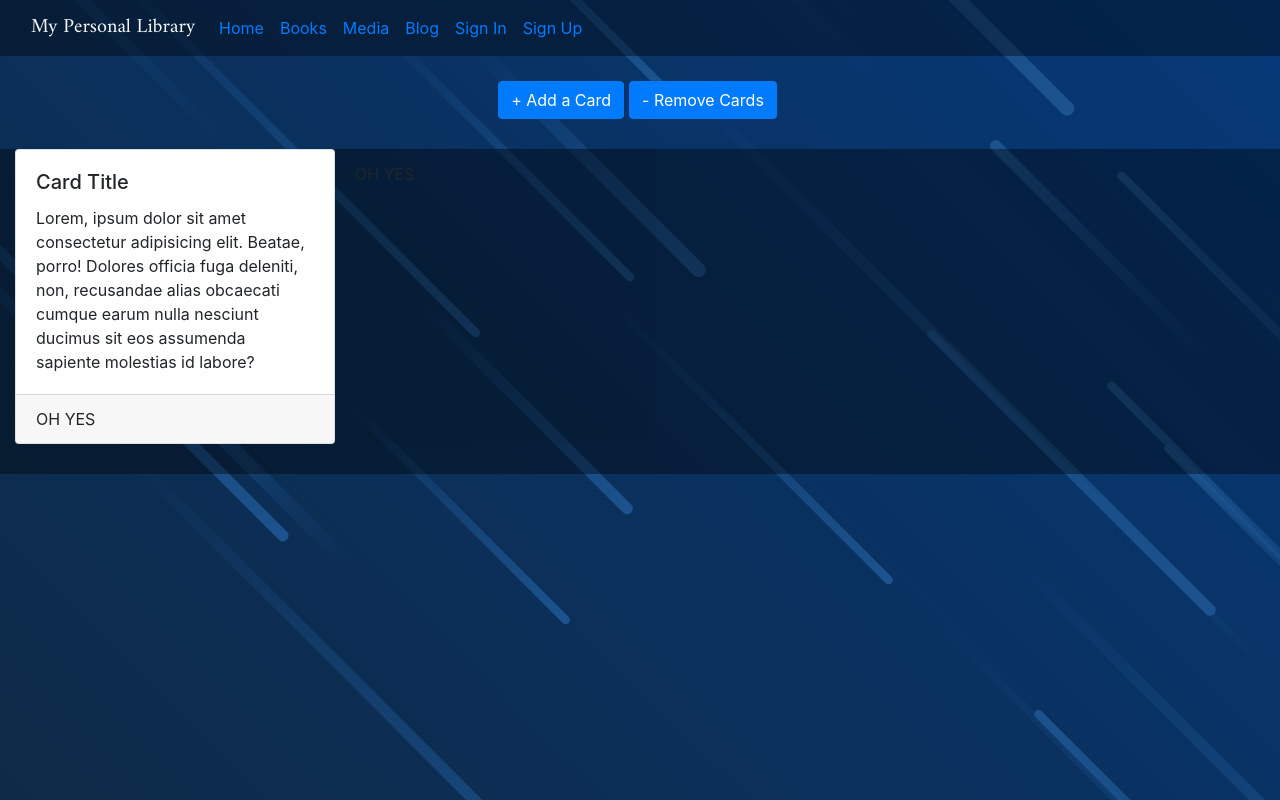
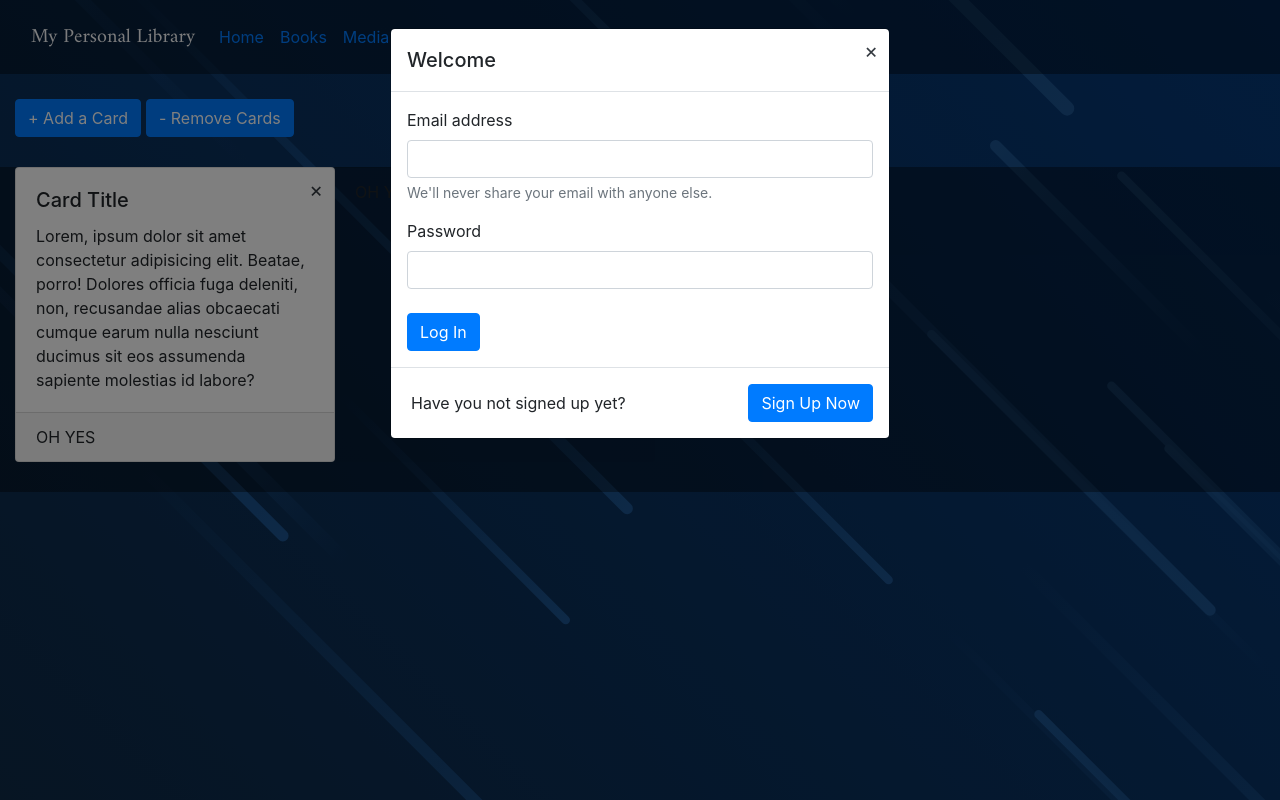
Before and after one commit to dukekim47/Personal-Library, a website: page index.html in a window 1280 px wide. Both pictures are taken after a click on the link "Sign In". Drawn offline with nearby package versions, Linux system fonts and the light colour scheme.

Commit message:
Modal Added
Bootstrap used to create modal for sign in

```diff
--- a/index.html
+++ b/index.html
@@ -11,7 +11,7 @@
 <body>
     <div class="container-fluid top-section">
         <nav class="navbar navbar-expand-lg header-nav">
-            <a class="navbar-brand text-light brand-name" href="#">My Personal Library</a>
+            <h1 class="navbar-brand text-light brand-name">My Personal Library</h1>
             <button class="navbar-toggler" type="button" data-toggle="collapse" data-target="#navbarNav" aria-controls="navbarNav" aria-expanded="false" aria-label="Toggle navigation">
               <span>dfasf</span>
             </button>
@@ -30,17 +30,14 @@
                     <a class="nav-link" href="#">Blog</a>
                   </li>
                   <li class="nav-item">
-                    <a class="nav-link" href="#">Sign In</a>
-                  </li>
-                  <li class="nav-item">
-                    <a class="nav-link" href="#">Sign Up</a>
+                    <a class="nav-link" href="#" data-toggle="modal" data-target="#signIn">Sign In</a>
                   </li>
               </ul>
             </div>
           </nav>
     </div>
-    <aside>
-        <ul class="nav control-bar">
+    <aside class="container-fluid">
+        <ul class="nav control-bar justify-content-start">
             <li class="nav-item">
                 <button type="button" class="btn btn-primary" id="addCard" >+ Add a Card</button>
             </li>
@@ -54,6 +51,9 @@
             <div class="card">
                 <div class="card-body">
                     <h5 class="card-title">Card Title</h5>
+                    <button type="button" class="close-btn">
+                        <span class="text-dark close-x">&times;</span>
+                    </button>
                     <p class="card-text">Lorem, ipsum dolor sit amet consectetur adipisicing elit. Beatae, porro! Dolores officia fuga deleniti, non, recusandae alias obcaecati cumque earum nulla nesciunt ducimus sit eos assumenda sapiente molestias id labore?</p>
                 </div>
                 <div class="card-footer">OH YES</div>
@@ -64,6 +64,37 @@
         </div>
     </main>
 
+    <div class="modal fade" id="signIn" tabindex="-1">
+        <div class="modal-dialog">
+          <div class="modal-content">
+            <div class="modal-header">
+              <h5 class="modal-title" id="modalTitle">Welcome</h5>
+              <button type="button" data-dismiss="modal" class="close-btn">
+                <span class="text-dark close-x">&times;</span>
+            </button>
+            </div>
+            <div class="modal-body">
+                <form>
+                    <div class="form-group">
+                      <label for="email-input">Email address</label>
+                      <input type="email" class="form-control" id="email-input">
+                      <small id="emailHelp" class="form-text text-muted">We'll never share your email with anyone else.</small>
+                    </div>
+                    <div class="form-group">
+                      <label for="password-input">Password</label>
+                      <input type="password" class="form-control" id="password-input">
+                    </div>
+                    <button type="submit" class="btn btn-primary mt-2" id="log-in-user">Log In</button>
+                  </form>
+            </div>
+            <div class="modal-footer">
+                <p class="sign-up-text">Have you not signed up yet?</p>
+              <button type="button" class="btn btn-primary" id= "sign-up">Sign Up Now</button>
+            </div>
+          </div>
+        </div>
+    </div>
+
 
 
     <script src="https://code.jquery.com/jquery-3.5.1.slim.min.js" integrity="sha384-DfXdz2htPH0lsSSs5nCTpuj/zy4C+OGpamoFVy38MVBnE+IbbVYUew+OrCXaRkfj" crossorigin="anonymous"></script>
--- a/sass/main.scss
+++ b/sass/main.scss
@@ -17,6 +17,8 @@ body {
 
 .brand-name {
     font-family: $amiri;
+    margin-top: 10px;
+    cursor: default;
 }
 .nav-menu{
     .nav-link {
@@ -46,9 +48,29 @@ body {
     padding-left: 30px;
 }
 
+.close-btn {
+    position: absolute;
+    top: 5px;
+    right: 5px;
+    background-color: transparent;
+    border: none;
+    span {
+        font-size: 1.3rem;
+    }
+}
+
+.sign-up-text {
+    position: absolute;
+    left: 1rem;
+}
+
+/* #log-in-user {
+    margin-top: 10px;
+}
+*/
 
 
-//Disabled for now
+/*Disabled for now
 #signOut {
     display: none;
 }
@@ -65,3 +87,4 @@ button {
     margin-left: 0;
     margin-right: 0;
 }
+*/
```
Also changed, not shown: css/main.css, 3 other files.
